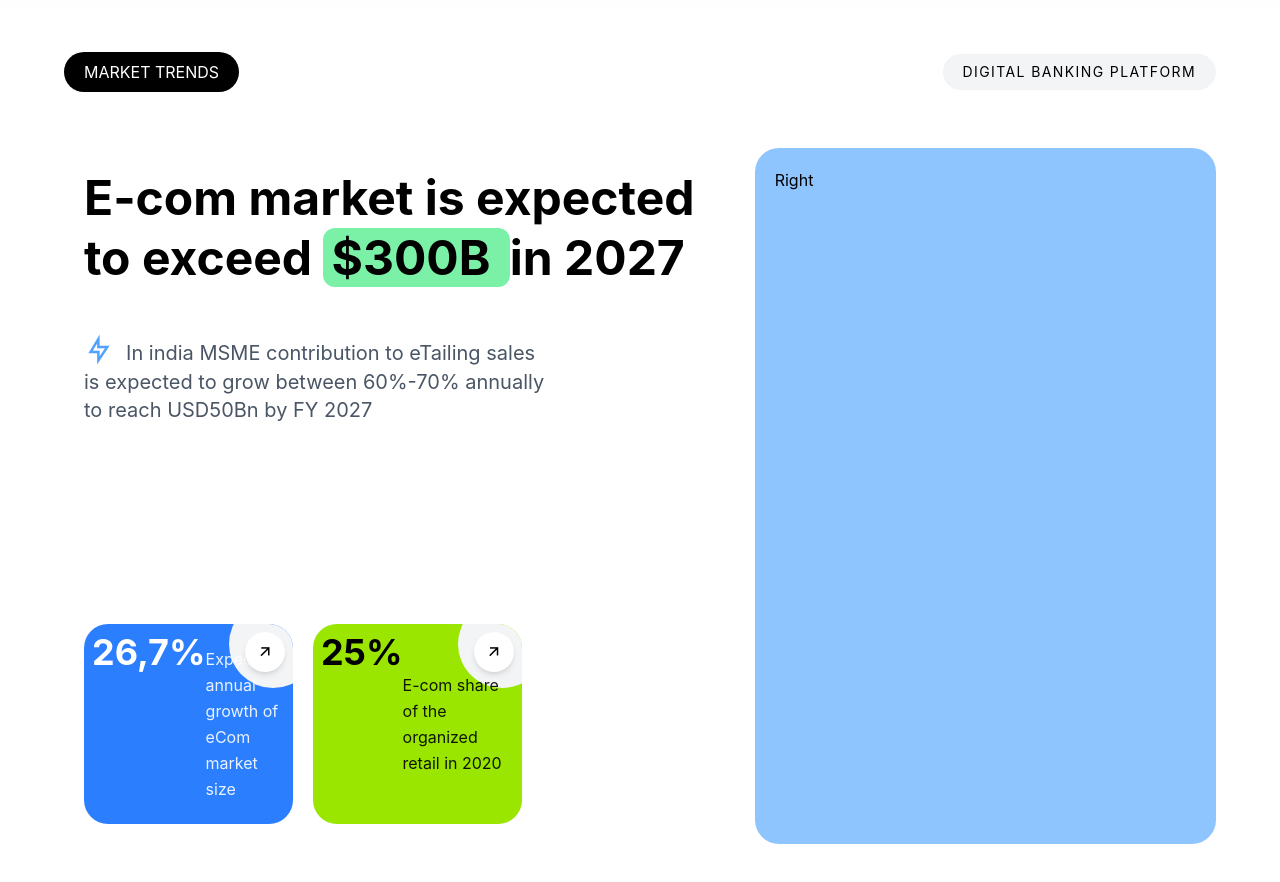
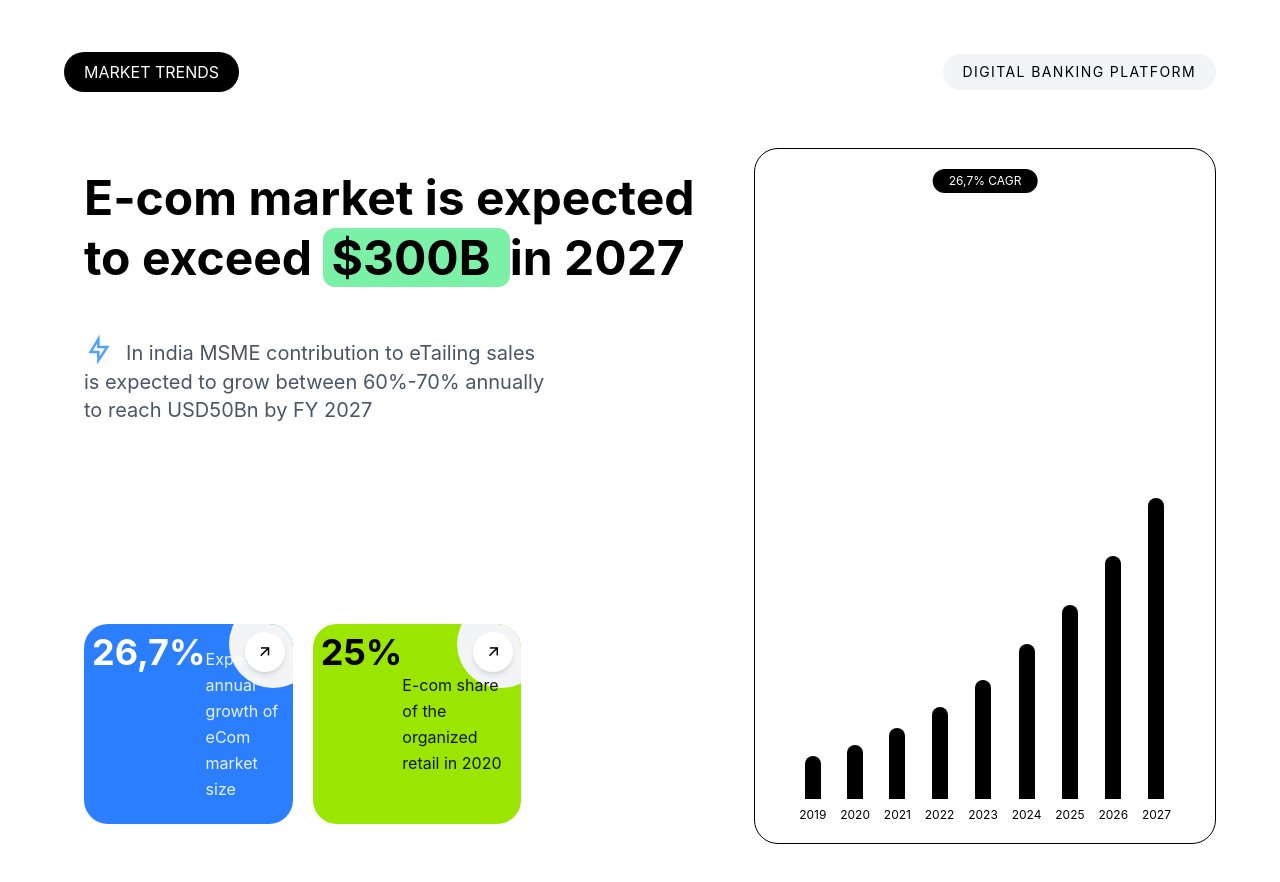
Before and after one commit to ankit-tiwari-0/react-practice, a React (Vite) app in the folder ui project/: page / in a window 1280 px wide. Shown: the part 780-1662 px from the top of the page. Built offline with nearby package versions, Linux system fonts and the light colour scheme.

Commit message:
completed

```diff
--- a/ui project/src/component/section2/containt.jsx
+++ b/ui project/src/component/section2/containt.jsx
@@ -4,7 +4,7 @@ import Right from './right'
 
 const Containt = () => {
   return (
-    <div className='pb-20 pt-6 flex gap-6 justify-between items-center h-full  px-16 '>
+    <div className='pb-20 pt-6 flex gap-6 justify-between items-center h-full  px-16 shadow-2xs shadow-amber-400 '>
 
       <Left />
       <Right />
--- a/ui project/src/component/section2/leftcard.jsx
+++ b/ui project/src/component/section2/leftcard.jsx
@@ -2,7 +2,7 @@ import React from 'react'
 
 const Leftcard = ({ bgColor, textColor, percent, description }) => {
   return (
-      <div className={`relative w-1/3 max-w-xs p-2 h-50 rounded-3xl flex  ${bgColor} ${textColor} overflow-hidden`}>
+      <div className={`relative w-1/3 max-w-xs p-2 h-50 rounded-3xl flex  ${bgColor} ${textColor}  overflow-hidden`}>
 
       {/* White Cut Shape */}
       <div className="absolute -top-6 -right-6 w-22 h-22 bg-gray-100 rounded-full "></div>
--- a/ui project/src/component/section2/right.jsx
+++ b/ui project/src/component/section2/right.jsx
@@ -1,9 +1,25 @@
 import React from 'react'
+const data = [43, 54, 71, 92, 119, 155, 194, 243, 301];
 
 const Right = () => {
   return (
-    <div className='h-full w-2/3 p-5 overflow-x-auto flex flex-nowrap gap-6 justify-between rounded-3xl bg-blue-300'>Right
+    <div className='h-full w-2/3 p-5 overflow-x-auto flex flex-nowrap gap-6 justify-between rounded-3xl border-1 '>
+     <div className="w-full flex items-end justify-between px-6 relative">
 
+      <div className="absolute top-0 left-1/2 -translate-x-1/2 bg-black text-white text-xs px-4 py-1 rounded-full">
+        26,7% CAGR
+      </div>
+
+      {data.map((value, index) => (
+        <div key={index} className="flex flex-col items-center gap-2">
+          <div
+            className="w-4 bg-black rounded-t-lg"
+            style={{ height: `${value}px` }}
+          ></div>
+          <span className="text-xs">{2019 + index}</span>
+        </div>
+      ))}
+    </div>
     </div>
   )
 }
```
